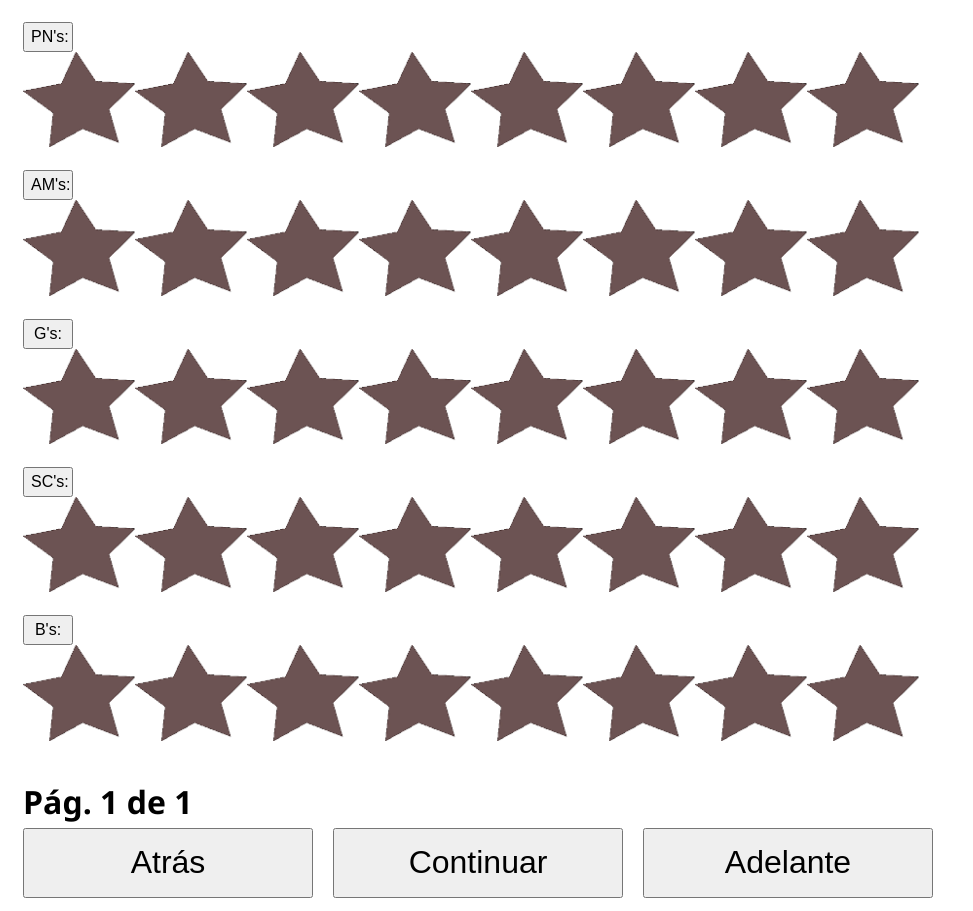
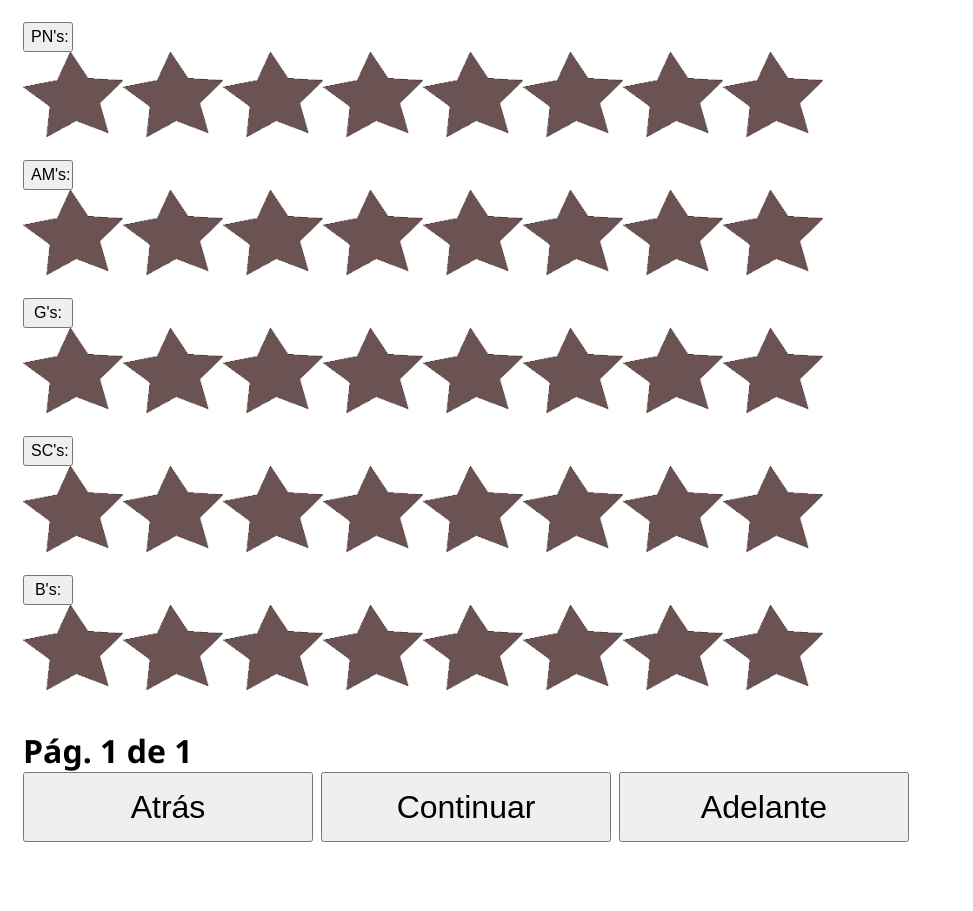
Before and after one commit to KalliJuancff/dazm, a plain HTML site: page index.html in a window 1280 px wide. Shown: the part 101-1012 px from the top of the page, without its empty margins (0-973 px from the left). After the commit the page ends 951 px from the top, so only its background shows below. Drawn offline with Linux system fonts and the light colour scheme.

Commit message:
fix(style): shrink stars on laptop and fix navigation button layout

```diff
--- a/css/main.css
+++ b/css/main.css
@@ -27,13 +27,29 @@ body {
     margin-left: 15px;
 }
 
+#botonesNavegacion {
+    display: flex;
+    flex-wrap: wrap;
+    gap: 0.5rem;
+    margin-left: 15px;
+}
+
 .botonNavegacion {
     font-size: 32px;
-    margin-top: 5px;
-    margin-left: 15px;
-    margin-bottom: 5px;
-    margin-right: 5px;
-    width: 290px;
-    height: 70px;
+    margin: 0;
+    width: min(290px, 100%);
+    min-height: 70px;
+    height: auto;
+    padding: 0.35rem 0.75rem;
+    line-height: 1.25;
+    box-sizing: border-box;
     cursor: pointer;
 }
+
+/* Móvil: 112px (js/dazm.js). Portátil/escritorio: un poco más pequeñas. */
+@media (min-width: 64rem) {
+    .imagenEstrella {
+        width: 100px;
+        height: auto;
+    }
+}
```
